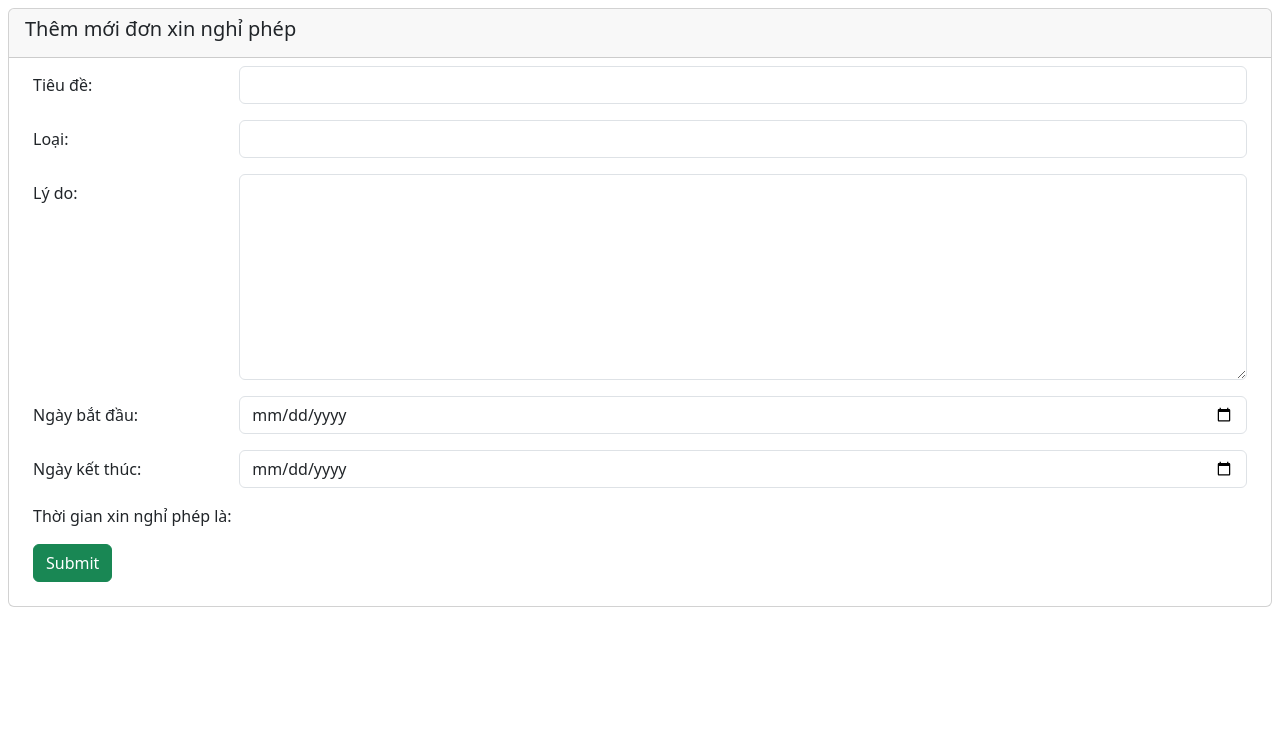
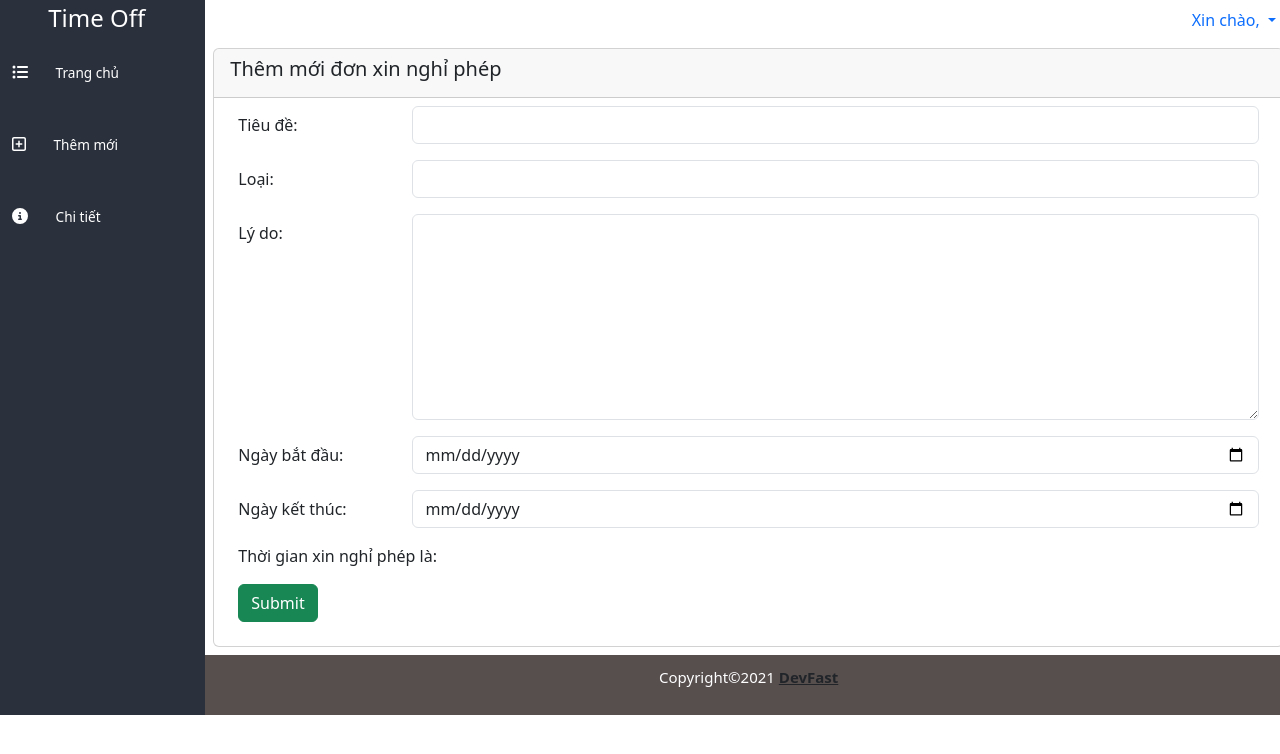
Before and after one commit to tunglam-it/timeoff-vue-admin, a Vue app: page /form in a window 1280 px wide. Shown: the top 754 px of the page. Built offline with nearby package versions, Linux system fonts and the light colour scheme; what bootstrap-vue-next would draw is missing.

Commit message:
add form detail

```diff
--- a/src/components/AppHeader.vue
+++ b/src/components/AppHeader.vue
@@ -1,17 +1,22 @@
 <template>
-  <div class="dropdown float-end">
-    <button class="btn dropdown-toggle" type="button" data-bs-toggle="dropdown" aria-expanded="false">
-      Dropdown button
-    </button>
-    <ul class="dropdown-menu">
-      <li><a class="dropdown-item" href="#">Thông tin tài khoản</a></li>
-      <li><a class="dropdown-item" href="#">Đăng xuất</a></li>
-    </ul>
-  </div>
+  <ul class="nav justify-content-end">
+    <li class="nav-item">
+    <li class="nav-item dropdown">
+      <a class="nav-link dropdown-toggle" href="#" role="button" data-bs-toggle="dropdown" aria-expanded="false">
+        Xin chào,
+      </a>
+      <ul class="dropdown-menu">
+        <li><a class="dropdown-item" href="#">Thông tin tài khoản</a></li>
+        <li><a class="dropdown-item" href="#">Đăng xuất</a></li>
+      </ul>
+    </li>
+    </li>
+  </ul>
+
 </template>
 
 <script>
-export default{
-  name:'AppHeader'
+export default {
+  name: 'AppHeader'
 }
 </script>
--- a/src/components/AppMenu.vue
+++ b/src/components/AppMenu.vue
@@ -15,5 +15,11 @@
           Thêm mới
         </router-link>
       </div>
+      <div class="p-4 sidebar-menu-item">
+        <i class="fa-solid fa-circle-info text-white"></i>
+        <router-link to="/detail" class="text-decoration-none text-white ms-4" style="font-size:0.85rem">
+          Chi tiết
+        </router-link>
+      </div>
     </div>
 </template>
--- a/src/components/Form/FormCreateEdit.vue
+++ b/src/components/Form/FormCreateEdit.vue
@@ -1,5 +1,4 @@
 <template>
-  <Form >
     <div class="col-md-12 p-0 my-2">
       <div class="card mx-2">
         <div class="card-header">
@@ -7,6 +6,7 @@
         </div>
         <div class="card-body p-0">
           <div class="mx-4 my-2">
+            <Form >
               <div class="row mb-3">
                 <label class="col-sm-2 col-form-label">Tiêu đề:</label>
                 <div class="col-sm-10">
@@ -61,11 +61,11 @@
               <button class="btn btn-success mb-3" type="submit" @click.prevent="handleSubmit">
                 Submit
               </button>
+            </Form>
           </div>
         </div>
       </div>
     </div>
-  </Form>
 </template>
 
 <script>
--- a/src/router.js
+++ b/src/router.js
@@ -5,6 +5,16 @@ import CreateForm from '../src/views/pages/Form/new.vue'
 import Dashboard from './layouts/Dashboard.vue'
 
 const routes = [
+    {
+        path: '/register',
+        name: 'register',
+        component: Register
+    },
+    {
+        path: '/login',
+        name: 'login',
+        component: Login
+    },
     {
         path:'/',
         name:'dashboard',
@@ -16,14 +26,9 @@ const routes = [
         component: CreateForm
     },
     {
-        path: '/register',
-        name: 'register',
-        component: Register
-    },
-    {
-        path: '/login',
-        name: 'login',
-        component: Login
+        path:'/detail',
+        name:'detail',
+        component: CreateForm
     },
 
 ];
--- a/src/views/pages/Form/new.vue
+++ b/src/views/pages/Form/new.vue
@@ -1,15 +1,28 @@
 <template>
-   <FormCreateEdit >
-      <h5>Thêm mới đơn xin nghỉ phép</h5>
-   </FormCreateEdit>
+ <div class="row">
+    <div class="col-md-2 sidebar p-0 m-0 bg-menu">
+      <AppMenu />
+    </div>
+    <div class="col-md-10 p-0 m-0">
+      <AppHeader />
+      <FormCreateEdit >
+         <h5>Thêm mới đơn xin nghỉ phép</h5>
+      </FormCreateEdit>
+      <AppFooter />
+    </div>
+  </div>
+
 </template>
 
 <script>
-import FormCreateEdit from '../../../components/Form/FormCreateEdit.vue'
+import AppFooter from '../../../components/AppFooter.vue';
+import AppHeader from '../../../components/AppHeader.vue';
+import AppMenu from '../../../components/AppMenu.vue';
+import FormCreateEdit from '../../../components/Form/FormCreateEdit.vue';
 
 export default {
    name:'CreateForm',
-   components:{FormCreateEdit},
+   components:{FormCreateEdit, AppFooter, AppHeader, AppMenu},
 
 }
 </script>
```
Also changed, not shown: src/components/Form/FormDetail.vue (added, +9 -0 lines), src/views/pages/Form/index.vue (+31 -0 lines). Lines whose indentation alone changed are shown as unchanged.
